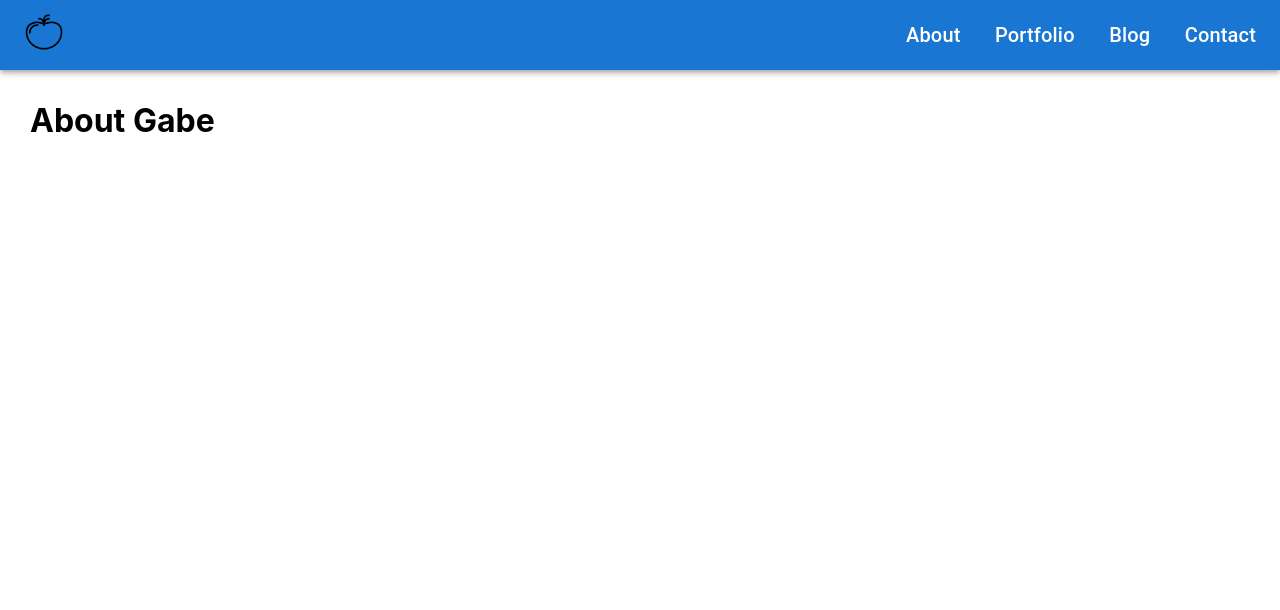
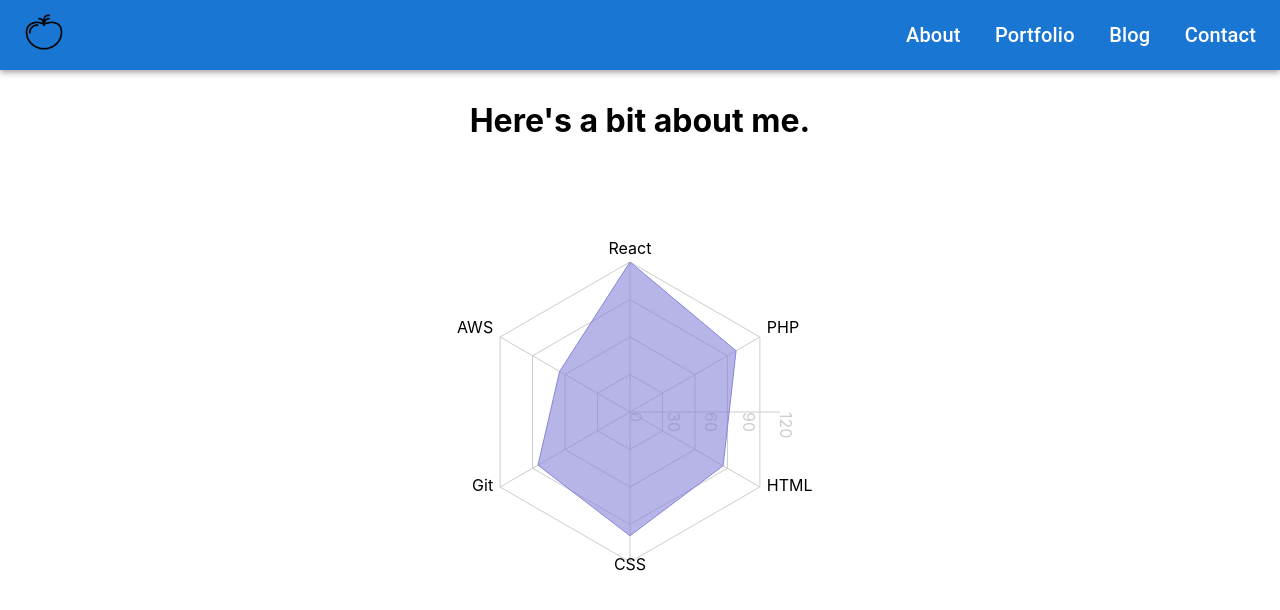
Before and after one commit to GabeMeister/gabejensen, a React (Create React App) app: page /about in a window 1280 px wide. Shown: the top 610 px of the page. Built offline with nearby package versions, Linux system fonts and the light colour scheme.

Commit message:
Added cool chart

```diff
--- a/package.json
+++ b/package.json
@@ -11,7 +11,8 @@
     "react": "^16.12.0",
     "react-dom": "^16.12.0",
     "react-router-dom": "^5.1.2",
-    "react-scripts": "3.4.0"
+    "react-scripts": "3.4.0",
+    "recharts": "^1.8.5"
   },
   "scripts": {
     "start": "react-scripts start",
--- a/src/App.js
+++ b/src/App.js
@@ -40,7 +40,8 @@ const useStyles = makeStyles({
 	},
 	appBody: {
 		boxSizing: 'border-box',
-		padding: '10px 30px'
+		padding: '10px 30px',
+		textAlign: 'center'
 	},
 	homePageIcon: {
 		height: '40px'
--- a/src/components/pages/AboutPage.js
+++ b/src/components/pages/AboutPage.js
@@ -1,8 +1,53 @@
 import React from 'react';
+import {
+    Radar, RadarChart, PolarGrid, PolarAngleAxis, PolarRadiusAxis,
+} from 'recharts';
+import { makeStyles } from '@material-ui/core/styles';
+
+const useStyles = makeStyles({
+    chartContainer: {
+        margin: 'auto',
+        width: '500px',
+        transform: 'translateX(-60px)'
+    }
+});
 
 const AboutPage = () => {
+    const classes = useStyles();
+
+    const data = [
+        {
+            subject: 'React', A: 120, B: 110, fullMark: 150,
+        },
+        {
+            subject: 'PHP', A: 98, B: 130, fullMark: 150,
+        },
+        {
+            subject: 'HTML', A: 86, B: 130, fullMark: 150,
+        },
+        {
+            subject: 'CSS', A: 99, B: 100, fullMark: 150,
+        },
+        {
+            subject: 'Git', A: 85, B: 90, fullMark: 150,
+        },
+        {
+            subject: 'AWS', A: 65, B: 85, fullMark: 150,
+        },
+    ];
+
     return (
-        <h1>About Gabe</h1>
+        <div>
+            <h1>Here's a bit about me.</h1>
+            <div className={classes.chartContainer}>
+                <RadarChart cx={300} cy={250} outerRadius={150} width={500} height={500} data={data}>
+                    <PolarGrid />
+                    <PolarAngleAxis dataKey="subject" />
+                    <PolarRadiusAxis />
+                    <Radar name="Mike" dataKey="A" stroke="#8884d8" fill="#8884d8" fillOpacity={0.6} />
+                </RadarChart>
+            </div>
+        </div>
     );
 };
 
```
Also changed, not shown: 1 other file (tests, documents, lock files or other folders).
